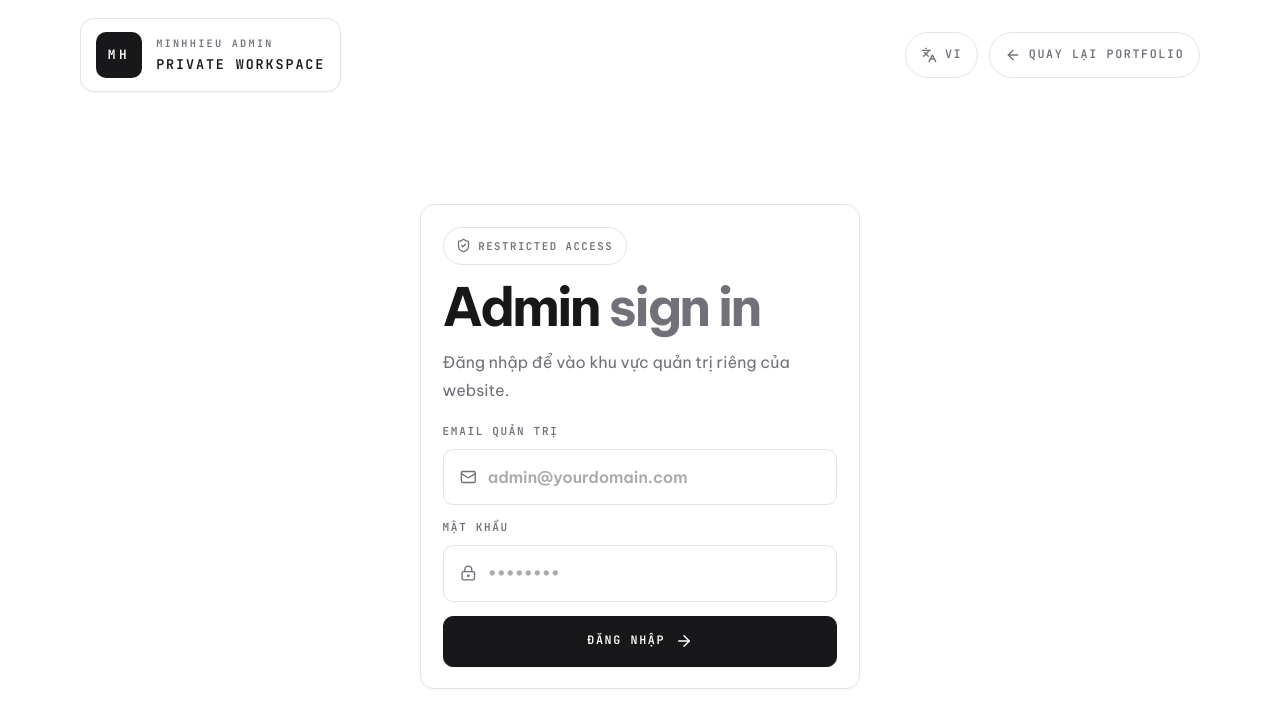
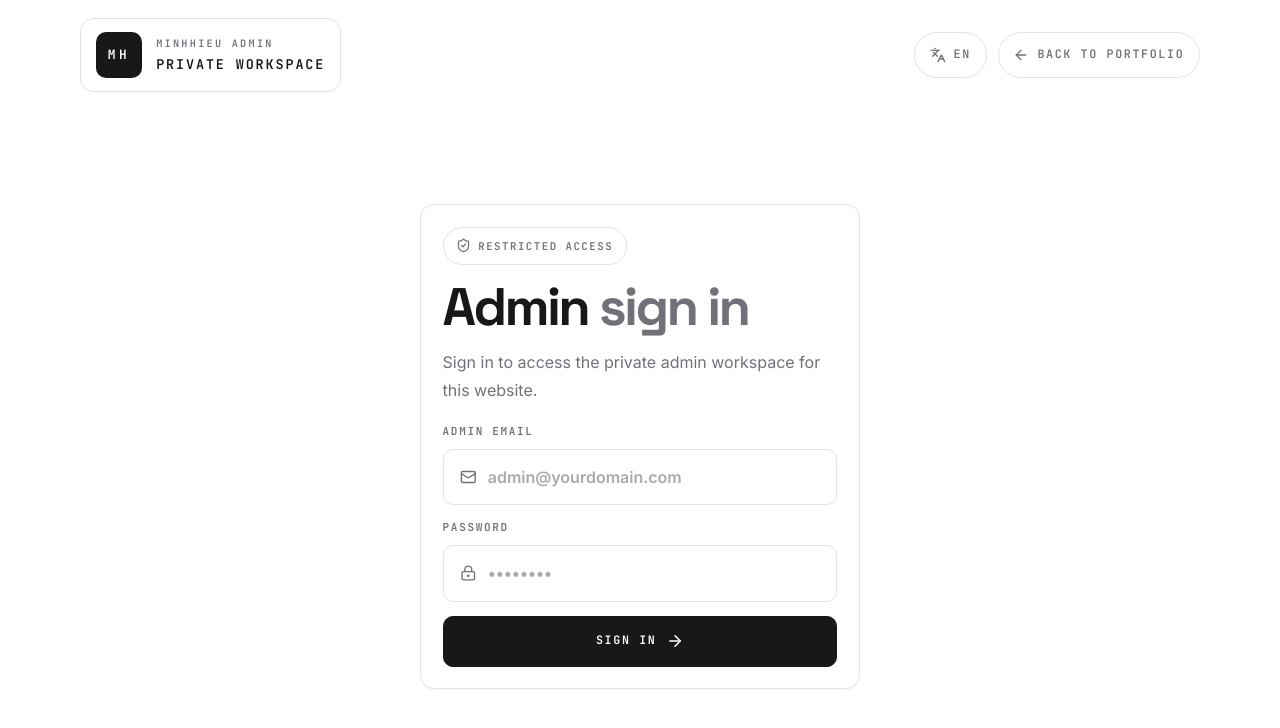
Before and after one commit to Tmh3101/portfolio, a Next.js app: page /login in a window 1280 px wide. Shown: the top 728 px of the page. Built offline with nearby package versions, Linux system fonts and the light colour scheme; no server answers.

Commit message:
feat: set default theme to light mode and default language to English

```diff
--- a/app/layout.jsx
+++ b/app/layout.jsx
@@ -40,7 +40,7 @@ export const metadata = {
 
 export default function RootLayout({ children }) {
   return (
-    <html lang="en">
+    <html lang="en" data-theme="light">
       <body suppressHydrationWarning>
         <Providers>{children}</Providers>
       </body>
--- a/context/LanguageContext.jsx
+++ b/context/LanguageContext.jsx
@@ -8,7 +8,7 @@ const LanguageContext = createContext();
 export const useLanguage = () => useContext(LanguageContext);
 
 export const LanguageProvider = ({ children }) => {
-  const [lang, setLang] = useState('vi'); // Start with predictable default for SSR
+  const [lang, setLang] = useState('en'); // Start with predictable default for SSR
   const [mounted, setMounted] = useState(false);
 
   useEffect(() => {
@@ -29,7 +29,7 @@ export const LanguageProvider = ({ children }) => {
     setLang((prevLang) => (prevLang === 'vi' ? 'en' : 'vi'));
   };
 
-  const t = translations[lang] || translations.vi;
+  const t = translations[lang] || translations.en;
 
   // Render children immediately to preserve SSR, though language switch to 'en' might cause a minor flicker if saved.
   // This is a standard trade-off for SSG/SSR with client-side language preference, usually acceptable.
--- a/features/public/pages/PortfolioPage.jsx
+++ b/features/public/pages/PortfolioPage.jsx
@@ -14,7 +14,7 @@ import Experience from '../../../components/Experience.jsx';
 import { apiUrl } from '../../../lib/api.js';
 
 export default function PortfolioPage({ cmsData }) {
-  const [theme, setTheme] = useState('dark');
+  const [theme, setTheme] = useState('light');
 
   const toggleTheme = () => {
     setTheme((prevTheme) => (prevTheme === 'dark' ? 'light' : 'dark'));
```
